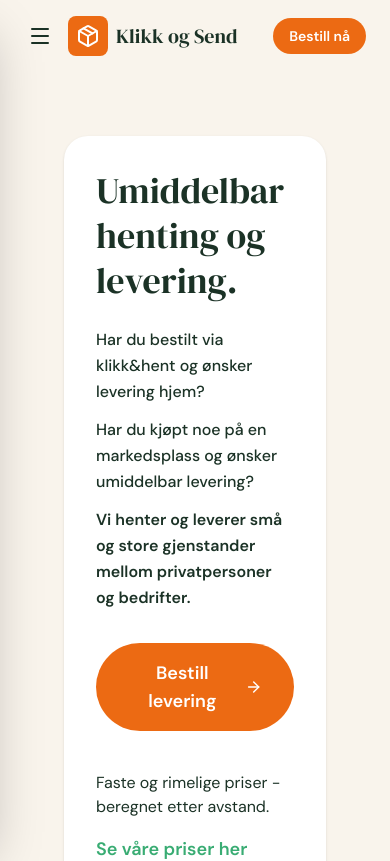
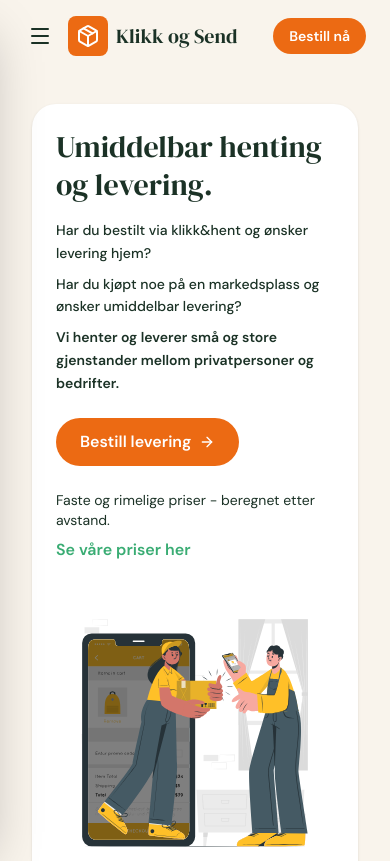
Before and after one commit to moreamakaveli-cyber/klikk-send-live, a Next.js app: page / in a window 390 px wide. Shown: the top 861 px of the page. Built offline with nearby package versions, Linux system fonts and the light colour scheme.

Commit message:
Optimaliser mobilversjon av HeroSection: reduser padding, spacing og font-størrelser

```diff
--- a/app/components/HeroSection.tsx
+++ b/app/components/HeroSection.tsx
@@ -7,15 +7,15 @@
 
 export default function HeroSection() {
   return (
-    <section className="relative min-h-[600px] flex items-center justify-center px-8 py-16 md:py-24" style={{ backgroundColor: 'hsl(36, 50%, 95%)' }}>
+    <section className="relative min-h-[400px] md:min-h-[600px] flex items-center justify-center px-4 py-8 md:px-8 md:py-16 lg:py-24" style={{ backgroundColor: 'hsl(36, 50%, 95%)' }}>
 
-      <div className="max-w-[1400px] mx-auto w-full px-8">
-        <div className="bg-white rounded-3xl p-8 md:p-12 lg:p-16 shadow-sm">
-          <div className="grid grid-cols-1 lg:grid-cols-2 gap-12 lg:gap-16 items-center">
+      <div className="max-w-[1400px] mx-auto w-full px-4 md:px-8">
+        <div className="bg-white rounded-3xl p-6 md:p-12 lg:p-16 shadow-sm">
+          <div className="grid grid-cols-1 lg:grid-cols-2 gap-8 md:gap-12 lg:gap-16 items-center">
             {/* Left side: Text content */}
             <div>
               {/* Main headline */}
-              <h1 className="text-4xl md:text-5xl lg:text-6xl font-normal mb-6 leading-tight" style={{ fontFamily: 'var(--font-serif), serif', color: 'hsl(150, 30%, 15%)' }}>
+              <h1 className="text-3xl md:text-5xl lg:text-6xl font-normal mb-4 md:mb-6 leading-tight" style={{ fontFamily: 'var(--font-serif), serif', color: 'hsl(150, 30%, 15%)' }}>
                 Umiddelbar henting og levering.
               </h1>
 
@@ -27,28 +27,28 @@
             </div>
 
             {/* Description - Mobile */}
-            <div className="md:hidden text-base mb-8 leading-relaxed space-y-3" style={{ color: 'hsl(150, 30%, 15%)', fontFamily: 'var(--font-sans), sans-serif' }}>
+            <div className="md:hidden text-sm mb-6 leading-relaxed space-y-2" style={{ color: 'hsl(150, 30%, 15%)', fontFamily: 'var(--font-sans), sans-serif' }}>
               <p className="font-medium">Har du bestilt via klikk&hent og ønsker levering hjem?</p>
               <p className="font-medium">Har du kjøpt noe på en markedsplass og ønsker umiddelbar levering?</p>
               <p className="font-semibold">Vi henter og leverer små og store gjenstander mellom privatpersoner og bedrifter.</p>
             </div>
 
             {/* CTA Button */}
-            <div className="flex gap-4 mb-10 flex-wrap">
+            <div className="flex gap-4 mb-6 md:mb-10 flex-wrap">
               <Link href="/bestill">
-                <button className="rounded-full px-8 py-4 text-lg font-semibold text-white flex items-center gap-2 transition-all duration-200 hover:opacity-90" style={{ backgroundColor: 'hsl(24, 85%, 50%)', fontFamily: 'var(--font-sans), sans-serif' }}>
+                <button className="rounded-full px-6 py-3 md:px-8 md:py-4 text-base md:text-lg font-semibold text-white flex items-center gap-2 transition-all duration-200 hover:opacity-90" style={{ backgroundColor: 'hsl(24, 85%, 50%)', fontFamily: 'var(--font-sans), sans-serif' }}>
                   Bestill levering
-                  <ArrowRight className="w-5 h-5 text-white" />
+                  <ArrowRight className="w-4 h-4 md:w-5 md:h-5 text-white" />
                 </button>
               </Link>
             </div>
 
             {/* Pricing text and button */}
-            <div className="space-y-4" style={{ fontFamily: 'var(--font-sans), sans-serif' }}>
-              <p className="text-base" style={{ color: 'hsl(150, 30%, 15%)' }}>
+            <div className="space-y-2 md:space-y-4" style={{ fontFamily: 'var(--font-sans), sans-serif' }}>
+              <p className="text-sm md:text-base" style={{ color: 'hsl(150, 30%, 15%)' }}>
                 Faste og rimelige priser - beregnet etter avstand.
               </p>
-              <Link href="/priser" className="inline-block font-semibold text-lg md:text-xl transition-colors hover:opacity-80" style={{ color: 'hsl(150, 50%, 45%)' }}>
+              <Link href="/priser" className="inline-block font-semibold text-base md:text-lg lg:text-xl transition-colors hover:opacity-80" style={{ color: 'hsl(150, 50%, 45%)' }}>
                 Se våre priser her
               </Link>
             </div>
```
